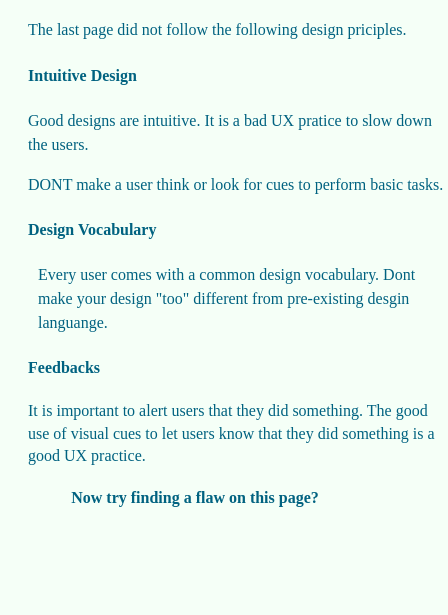
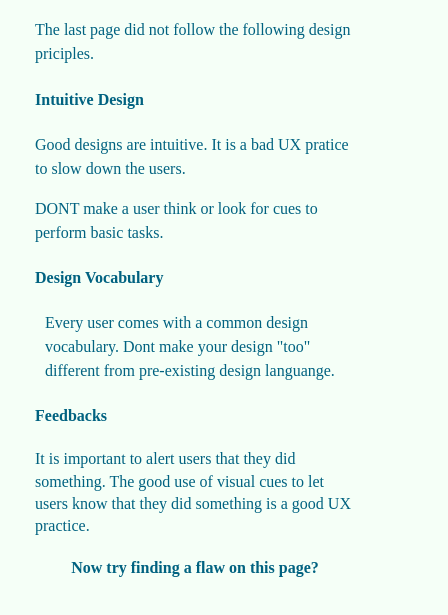
Before and after one commit to yashant/UI-UX-101-Reduct-Bootcamp, a plain HTML site: page level4.html in a window 390 px wide. Shown: the part 185-800 px from the top of the page, 448 px wide, since content can reach past the window. Drawn offline with Linux system fonts and the light colour scheme.

Commit message:
minor changes to make level4 mobile friendly

```diff
--- a/level4.html
+++ b/level4.html
@@ -35,7 +35,7 @@
         </h4>
         <p class="tab">
             Every user comes with a common design vocabulary.
-            Dont make your design "too" different from pre-existing desgin languange.
+            Dont make your design "too" different from pre-existing design languange.
         </p>
     </div>
         <div class="alignment3">
@@ -60,7 +60,7 @@
     </p>
     <h4>Consistency.</h4>
     <p>
-        Don’t align related items diffrently. Be consistent. (Also, adding images here would help the users grasp ideas better).
+        Don’t align related items differently. Be consistent. (Also, adding images here would help the users grasp ideas better).
     </p>
     </div>
     <script src="script4.js"> </script>
--- a/style.css
+++ b/style.css
@@ -118,19 +118,19 @@ border-radius: 5px;
 .alignment1{
     line-height: 1.5;
     text-align: left;
-    width: 420px;
+    width: 320px;
     margin:auto;
 }
 .alignment2{
     line-height: 1.5;
     text-align: left;
-    width: 420px;
+    width: 320px;
     margin:auto;
 }
 .alignment3{
     line-height: 1.4;
     text-align: left;
-    width: 420px;
+    width: 320px;
     margin:auto;
 }
 .tab{
```
